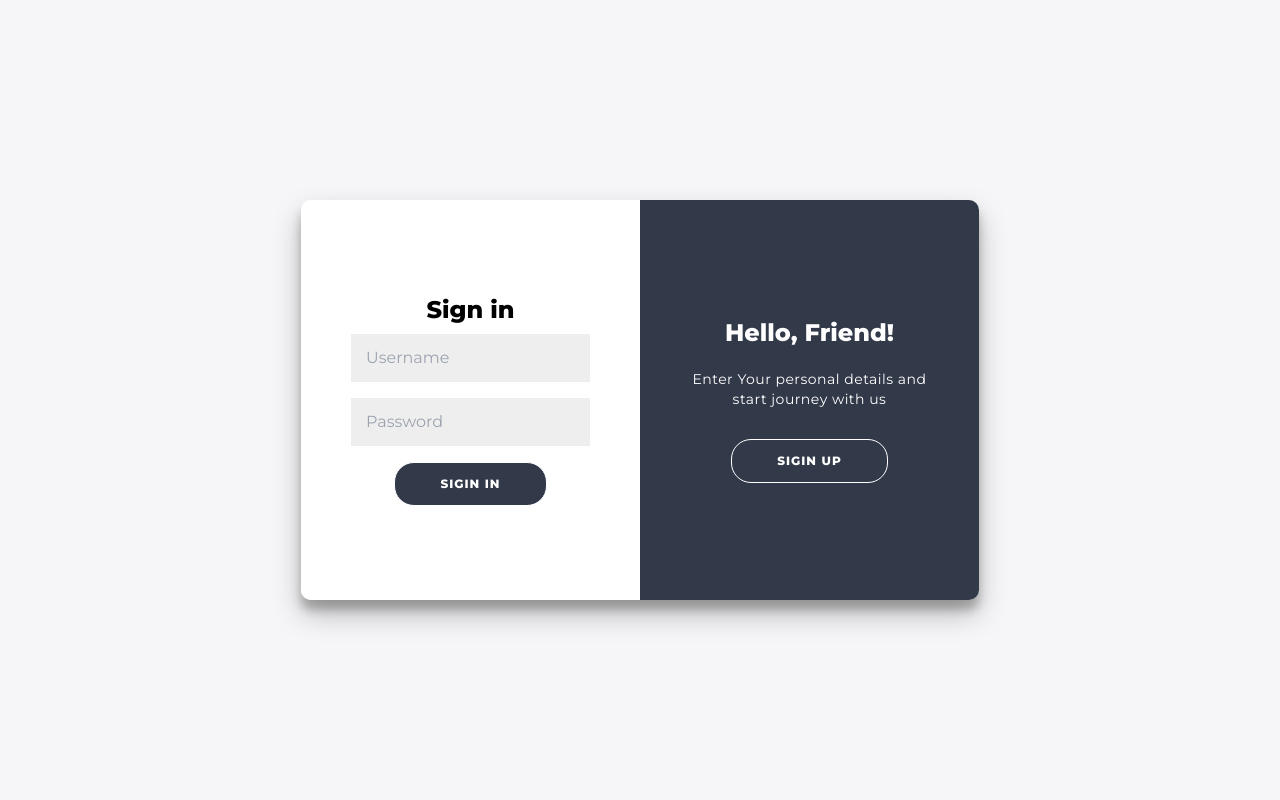
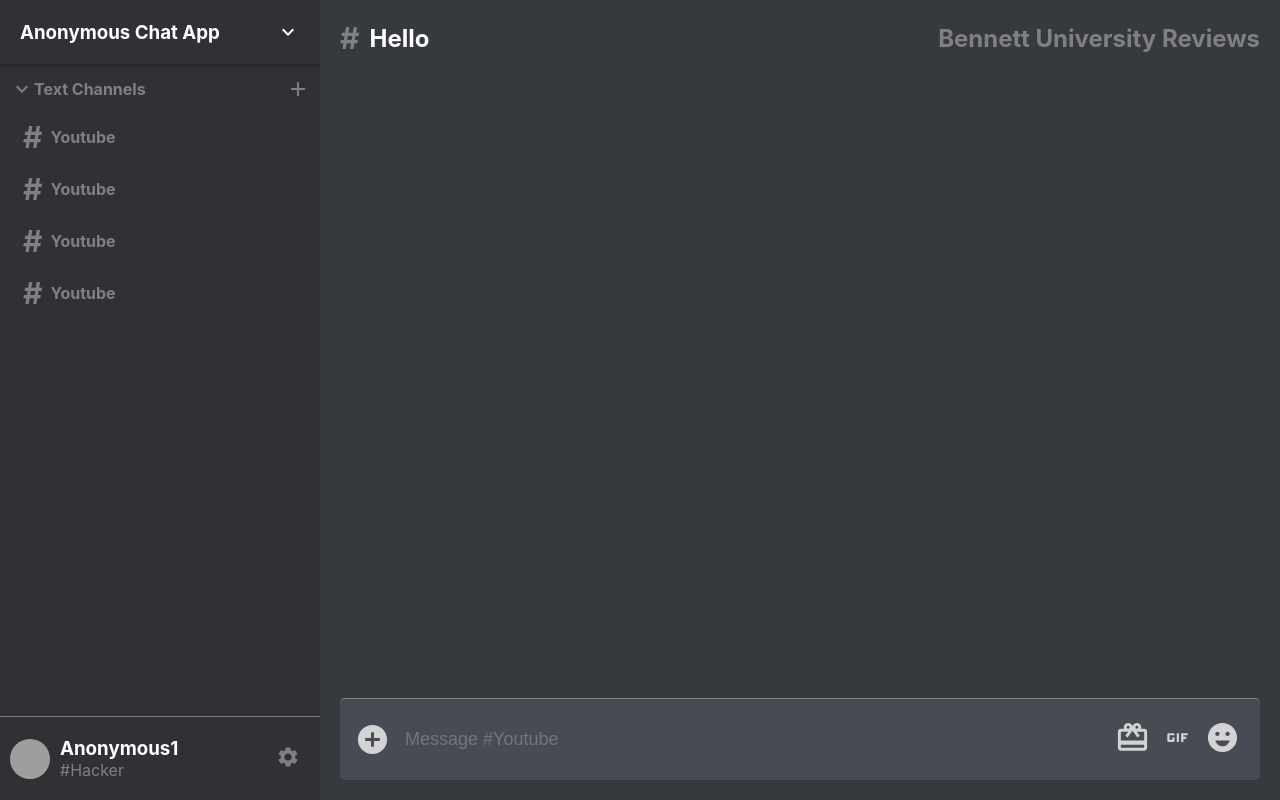
Before and after one commit to chaharhimanshu1004/Anonymous-Chat-App, a React (Create React App) app in the folder client/: page / in a window 1280 px wide. Built offline with nearby package versions, Linux system fonts and the light colour scheme; grey boxes are pictures that could not be loaded.

Commit message:
fontend chat ui updated

```diff
--- a/client/package.json
+++ b/client/package.json
@@ -3,6 +3,10 @@
   "version": "0.1.0",
   "private": true,
   "dependencies": {
+    "@emotion/react": "^11.11.3",
+    "@emotion/styled": "^11.11.0",
+    "@mui/icons-material": "^5.15.3",
+    "@mui/material": "^5.15.3",
     "@testing-library/jest-dom": "^5.17.0",
     "@testing-library/react": "^13.4.0",
     "@testing-library/user-event": "^13.5.0",
--- a/client/src/App.css
+++ b/client/src/App.css
@@ -0,0 +1,3 @@
+.app{
+    display: flex;
+}
--- a/client/src/App.js
+++ b/client/src/App.js
@@ -1,13 +1,19 @@
 
 import './App.css';
 import SignUp from './components/SignUp'
+import Sidebar from './components/Sidebar';
+import Chat from './components/Chat';
 
 function App() {
   return (
-    <div>
-      <div>
-      <SignUp></SignUp>
-      </div>
+
+    <div  className='app'>
+      {/* <SignUp></SignUp> */}
+
+      <Sidebar/>
+      <Chat/>
+
+
     </div>
   );
 }
--- /dev/null
+++ b/client/src/components/Chat.js
@@ -0,0 +1,36 @@
+import React from 'react'
+import '../styling/Chat.css'
+import ChatHeader from './ChatHeader'
+import AddCircleIcon from '@mui/icons-material/AddCircle';
+import CardGiftcardIcon from '@mui/icons-material/CardGiftcard';
+import GifIcon from '@mui/icons-material/Gif';
+import EmojiEmotionsIcon from '@mui/icons-material/EmojiEmotions';
+export default function Chat() {
+  return (
+    <div className='chat1'>
+       <ChatHeader/>
+       <div className="chat__messages">
+
+        </div>
+        <div className="chat__input">
+            <AddCircleIcon fontSize='large'/>
+            <form>
+                <input type="text" placeholder={`Message #Youtube`} />
+                <button className='chat__inputButton' type='submit'>Send Message</button>
+
+
+            </form>
+            <div className="chat__inputIcons">
+            <CardGiftcardIcon fontSize='large'/>
+            <GifIcon fontSize='large'/>
+            <EmojiEmotionsIcon fontSize='large'/>
+
+
+
+            </div>
+
+        </div>
+    </div>
+
+  )
+}
--- /dev/null
+++ b/client/src/components/ChatHeader.js
@@ -0,0 +1,24 @@
+import React from 'react'
+import '../styling/ChatHeader.css'
+
+function ChatHeader() {
+  return (
+    <div className='chatHeader'>
+        <div className="chatHeader__left">
+            <h3>
+                <span className='chatHeader__hash'>
+                    #
+                </span>
+                Hello
+            </h3>
+
+        </div>
+        <div className="chatHeader__right">
+            <h2>Bennett University Reviews</h2>
+
+        </div>
+    </div>
+  )
+}
+
+export default ChatHeader
--- /dev/null
+++ b/client/src/components/Sidebar.js
@@ -0,0 +1,49 @@
+import React from 'react'
+import '../styling/Sidebar.css'
+import ExpandMoreIcon from '@mui/icons-material/ExpandMore';
+import AddIcon from '@mui/icons-material/Add';
+import SidebarChannel from './SidebarChannel';
+import { Avatar } from '@mui/material';
+import MicIcon from '@mui/icons-material/Mic';
+import HeadphonesIcon from '@mui/icons-material/Headphones';
+import SettingsIcon from '@mui/icons-material/Settings';
+export default function Sidebar() {
+  return (
+    <div className='sidebar'>
+      <div className="sidebar__top">
+        <h3>Anonymous Chat App</h3>
+        <ExpandMoreIcon />
+      </div>
+      <div className="sidebar__channels">
+        <div className="sidebar__channelsHeader">
+          <div className="sidebar__header">
+            <ExpandMoreIcon />
+            <h4>Text Channels</h4>
+          </div>
+          <AddIcon className='sidebar__addChanel' />
+        </div>
+        <div className="sidebar__channelList">
+          <SidebarChannel />
+          <SidebarChannel />
+          <SidebarChannel />
+          <SidebarChannel />
+        </div>
+      </div>
+      <div className="sidebar__profile">
+        {/* <Avatar src='https://media.cybernews.com/images/featured-big/2023/09/anonymous-hacker-mask.png'/> */}
+        <Avatar src='https://m.economictimes.com/thumb/msid-76173969,width-1200,height-900,resizemode-4,imgsize-1099506/twitterati-began-following-longstanding-anonymous-posters-and-retweeting-them-.jpg'/>
+        <div className="sidebar__profileInfo">
+          <h3>Anonymous1</h3>
+          <p>#Hacker</p>
+        </div>
+        <div className="sidebar__profileIcons">
+          <SettingsIcon/>
+
+        </div>
+
+
+      </div>
+
+    </div>
+  )
+}
--- /dev/null
+++ b/client/src/components/SidebarChannel.js
@@ -0,0 +1,12 @@
+import React from 'react'
+import '../styling/SidebarChannel.css'
+
+export default function SidebarChannel() {
+  return (
+    <div className='sidebarChannel'>
+        <h4>
+            <span className='sidebarChannel__hash'>#</span>Youtube
+        </h4>
+    </div>
+  )
+}
--- a/client/src/index.css
+++ b/client/src/index.css
@@ -1,11 +1,6 @@
 
-@import url("https://fonts.googleapis.com/css?family=Montserrat:400,800");
-
-* {
-  box-sizing: border-box;
-}
-
-body {
+/* @import url("https://fonts.googleapis.com/css?family=Montserrat:400,800"); */
+/* body {
   background: #f6f5f7;
   display: flex;
   justify-content: center;
@@ -14,7 +9,23 @@ body {
   font-family: "Montserrat", sans-serif;
   height: 100vh;
   margin: -20px 0 50px;
+} */
+/* @tailwind base;
+@tailwind components;
+@tailwind utilities; */
+* {
+
+  margin: 0;
 }
-@tailwind base;
-@tailwind components;
-@tailwind utilities;
+
+
+body {
+  margin: 0;
+  font-family: -apple-system, BlinkMacSystemFont, 'Segoe UI', 'Roboto', 'Oxygen', 'Ubuntu', 'Cantarell', 'Fira Sans', 'Droid Sans', 'Helvetica Neue', sans-serif;
+  -webkit-font-smoothing: antialiased;
+  -moz-osx-font-smoothing: grayscale;
+}
+
+code {
+  font-family: source-code-pro, Menlo, Monaco, Consolas, 'Courier New', monospace;
+}
--- /dev/null
+++ b/client/src/styling/Chat.css
@@ -0,0 +1,47 @@
+.chat1 {
+    flex-direction: column;
+    flex: 0.75;
+    background-color: #363a3f;
+    height: 100vh;
+    display: flex;
+}
+.chat__messages{
+    flex: 1;
+}
+.chat__input {
+    color: lightgray;
+    display: flex;
+    align-items: center;
+    justify-content: space-between;
+    padding: 15px;
+    border-radius: 5px;
+    margin: 20px;
+    border-top: 1px solid gray;
+    background-color: #474b53;
+}
+.chat__input>form>input {
+    padding: 15px;
+    background: transparent;
+    width: 100%;
+    border: none;
+    outline-width: 0;
+    color: white;
+    font-size: large;
+    outline: none;
+}
+
+.chat__input>form {
+    flex: 1;
+    display: flex;
+}
+.chat__inputButton {
+    display: none;
+    width: 0;
+    height: 0;
+    background: none;
+    border: none;
+}
+
+.chat__inputIcons>.MuiSvgIcon-root {
+    padding: 5px;
+}
--- /dev/null
+++ b/client/src/styling/ChatHeader.css
@@ -0,0 +1,27 @@
+.chatHeader {
+    display: flex;
+    color: gray;
+    padding: 10px;
+    justify-content: space-between;
+    align-items: center;
+
+
+}
+.chatHeader__hash {
+    color: gray;
+    font-size: 30px;
+    padding: 10px;
+}
+.chatHeader__left>h3 {
+    display: flex;
+    align-items: center;
+    font-size: x-large;
+    color: white;
+}
+.chatHeader__right {
+    padding-right: 10px;
+
+    align-items: center;
+    justify-content: space-between;
+
+}
--- /dev/null
+++ b/client/src/styling/Sidebar.css
@@ -0,0 +1,90 @@
+.sidebar {
+    display: flex;
+    flex-direction: column;
+    flex: 0.25;
+    height: 100vh;
+    background-color: #2f3135;
+}
+
+.sidebar__top {
+    display: flex;
+    justify-content: space-between;
+    align-items: center;
+    padding: 20px;
+    background-color: #2f3135;
+    color: white;
+    border-bottom: 3px solid #26282c;
+}
+
+.sidebar__channels {
+    flex: 1;
+}
+
+.sidebar__addChannel {
+    cursor: pointer;
+}
+
+.sidebar__addChannel:hover {
+    color: white;
+}
+
+.sidebar__channelsHeader {
+    display: flex;
+    justify-content: space-between;
+    align-items: center;
+    padding: 10px;
+    background-color: #2f3135;
+    color: gray;
+}
+
+.sidebar__header {
+    display: flex;
+    align-items: center;
+}
+
+.sidebar__profile {
+    display: flex;
+    justify-content: space-between;
+    align-items: center;
+    color: gray;
+    background-color: #2f3135;
+    padding: 10px;
+    border-top: 1px solid gray;
+
+}
+
+.sidebar__voiceInfo {
+    flex: 1;
+    padding: 10px;
+}
+
+.sidebar__voiceInfo>h3 {
+    color: #4fb185;
+}
+
+.sidebar__voiceInfo>p {
+    font-size: smaller;
+}
+
+.sidebar__voiceIcons {
+    color: #4fb185;
+}
+
+.sidebar__voiceIcons>.MuiSvgIcon-root {
+    padding: 10px;
+}
+
+.sidebar__profileInfo {
+    flex: 1;
+    padding: 10px;
+}
+
+.sidebar__profileInfo>h3 {
+    color: white;
+}
+
+.sidebar__profileIcons {
+    padding: 10px;
+
+
+}
--- /dev/null
+++ b/client/src/styling/SidebarChannel.css
@@ -0,0 +1,18 @@
+.sidebarChannel:hover>h4 {
+    color: white;
+    background-color: #40464b;
+}
+
+.sidebarChannel>h4 {
+    display: flex;
+    padding-left: 15px;
+    align-items: center;
+    background-color: #2f3135;
+    color: gray;
+    cursor: pointer;
+}
+
+.sidebarChannel__hash{
+    font-size: 30px;
+    padding: 8px;
+}
```
Also changed, not shown: 1 other file (tests, documents, lock files or other folders).
